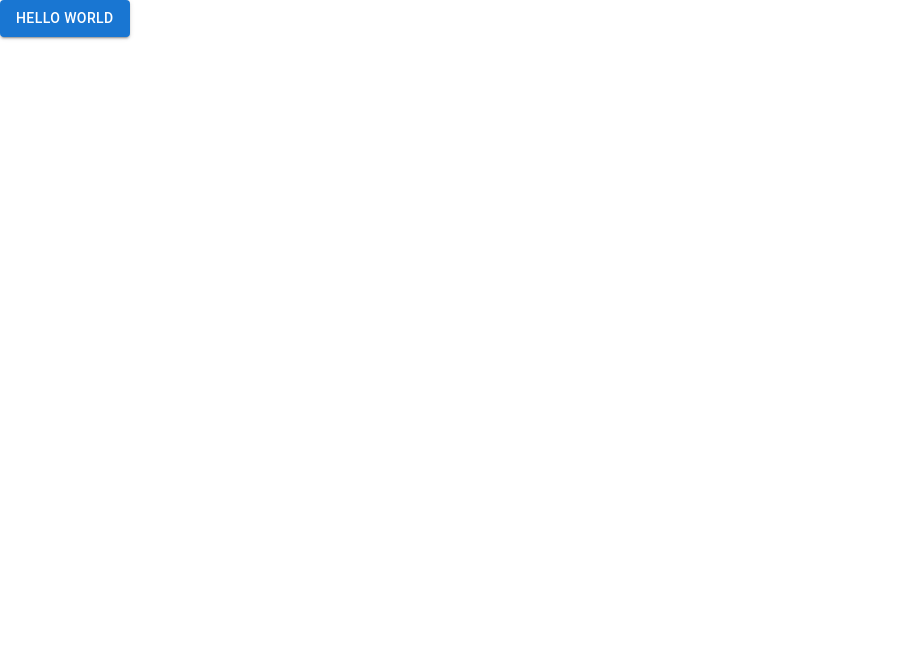
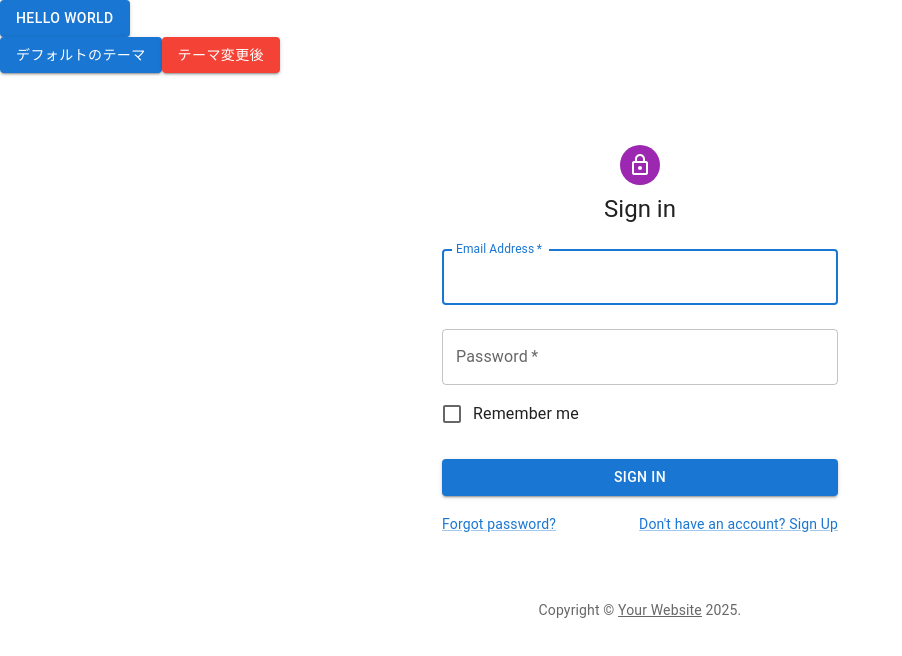
Before and after one commit to taka01150810/React_study_1, a React (Create React App) app in the folder sec08/book-app/: page / in a window 1280 px wide. Shown: the top 656 px of the page, without its empty margins (0-902 px from the left). Built offline with nearby package versions, Linux system fonts and the light colour scheme.

Commit message:
91. React レイアウト Box, Container, Grid

```diff
--- /dev/null
+++ b/sec08/book-app/src/components/MuiThemeTest.js
@@ -0,0 +1,25 @@
+import { red } from '@mui/material/colors';
+import { ThemeProvider, createTheme } from '@mui/material/styles';
+import Button from '@mui/material/Button'
+
+const MuiThemeTest = () => {
+
+  const theme = createTheme({
+    palette: {
+      primary: {
+        main: red[500]
+      }
+    }
+  })
+
+  return (<>
+    <Button  color="primary" variant="contained">デフォルトのテーマ</Button>
+    <ThemeProvider theme={theme}>
+      <Button color="primary" variant="contained">テーマ変更後</Button>
+    </ThemeProvider>
+
+  </>)
+
+}
+
+export default MuiThemeTest
--- /dev/null
+++ b/sec08/book-app/src/components/SignIn.js
@@ -0,0 +1,110 @@
+import * as React from 'react';
+import Avatar from '@mui/material/Avatar';
+import Button from '@mui/material/Button';
+import CssBaseline from '@mui/material/CssBaseline';
+import TextField from '@mui/material/TextField';
+import FormControlLabel from '@mui/material/FormControlLabel';
+import Checkbox from '@mui/material/Checkbox';
+import Link from '@mui/material/Link';
+import Grid from '@mui/material/Grid';
+import Box from '@mui/material/Box';
+import LockOutlinedIcon from '@mui/icons-material/LockOutlined';
+import Typography from '@mui/material/Typography';
+import Container from '@mui/material/Container';
+import { createTheme, ThemeProvider } from '@mui/material/styles';
+
+function Copyright(props) {
+  return (
+    <Typography variant="body2" color="text.secondary" align="center" {...props}>
+      {'Copyright © '}
+      <Link color="inherit" href="https://mui.com/">
+        Your Website
+      </Link>{' '}
+      {new Date().getFullYear()}
+      {'.'}
+    </Typography>
+  );
+}
+
+const theme = createTheme();
+
+export default function SignIn() {
+  const handleSubmit = (event) => {
+    event.preventDefault();
+    const data = new FormData(event.currentTarget);
+    console.log({
+      email: data.get('email'),
+      password: data.get('password'),
+    });
+  };
+
+  return (
+    <ThemeProvider theme={theme}>
+      <Container component="main" maxWidth="xs">
+        <CssBaseline />
+        <Box
+          sx={{
+            marginTop: 8,
+            display: 'flex',
+            flexDirection: 'column',
+            alignItems: 'center',
+          }}
+        >
+          <Avatar sx={{ m: 1, bgcolor: 'secondary.main' }}>
+            <LockOutlinedIcon />
+          </Avatar>
+          <Typography component="h1" variant="h5">
+            Sign in
+          </Typography>
+          <Box component="form" onSubmit={handleSubmit} noValidate sx={{ mt: 1 }}>
+            <TextField
+              margin="normal"
+              required
+              fullWidth
+              id="email"
+              label="Email Address"
+              name="email"
+              autoComplete="email"
+              autoFocus
+            />
+            <TextField
+              margin="normal"
+              required
+              fullWidth
+              name="password"
+              label="Password"
+              type="password"
+              id="password"
+              autoComplete="current-password"
+            />
+            <FormControlLabel
+              control={<Checkbox value="remember" color="primary" />}
+              label="Remember me"
+            />
+            <Button
+              type="submit"
+              fullWidth
+              variant="contained"
+              sx={{ mt: 3, mb: 2 }}
+            >
+              Sign In
+            </Button>
+            <Grid container>
+              <Grid item xs>
+                <Link href="#" variant="body2">
+                  Forgot password?
+                </Link>
+              </Grid>
+              <Grid item>
+                <Link href="#" variant="body2">
+                  {"Don't have an account? Sign Up"}
+                </Link>
+              </Grid>
+            </Grid>
+          </Box>
+        </Box>
+        <Copyright sx={{ mt: 8, mb: 4 }} />
+      </Container>
+    </ThemeProvider>
+  );
+}
--- a/sec08/book-app/src/pages/MuiTest.js
+++ b/sec08/book-app/src/pages/MuiTest.js
@@ -1,9 +1,13 @@
 import MuiButton from "../components/MuiButton"
+import SignIn from "../components/SignIn"
+import MuiThemeTest from "../components/MuiThemeTest"
 
 const MuiTest = () => {
 
   return (<>
     <MuiButton />
+    <MuiThemeTest />
+    <SignIn />
   </>)
 }
 
```
Also changed, not shown: 1 other file (tests, documents, lock files or other folders).
